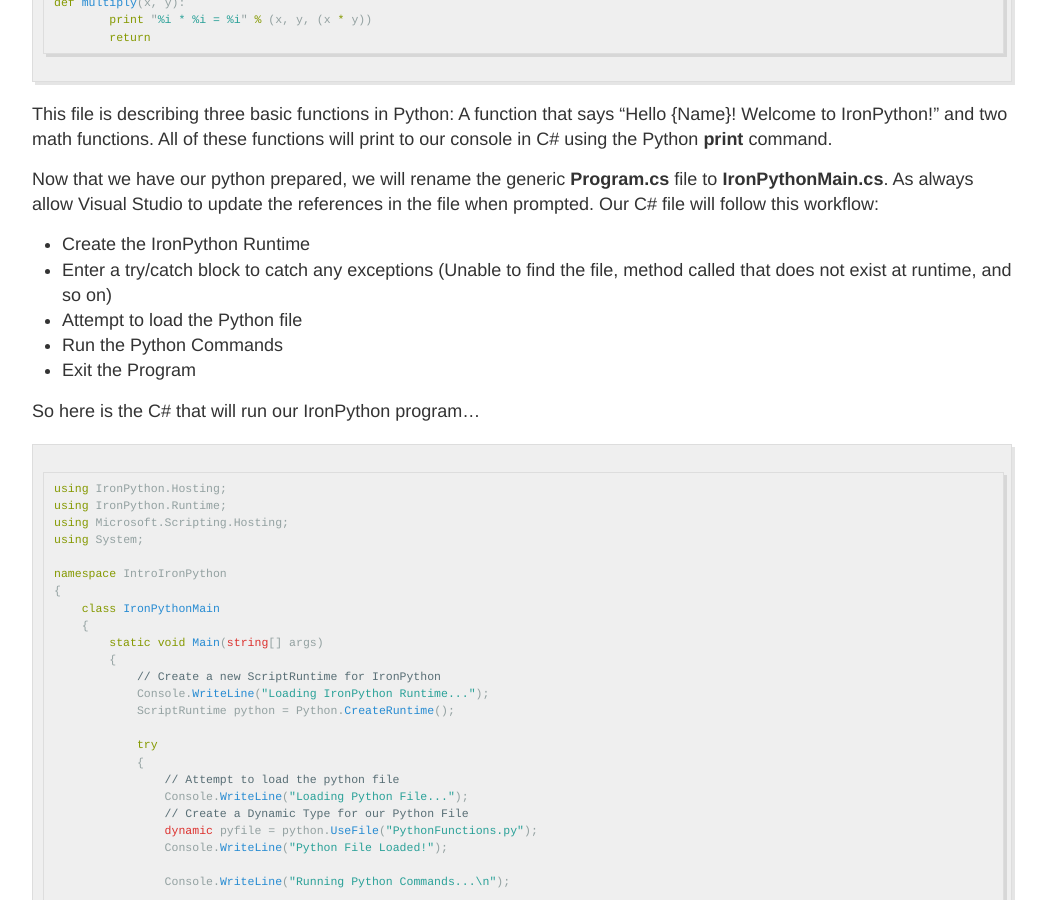
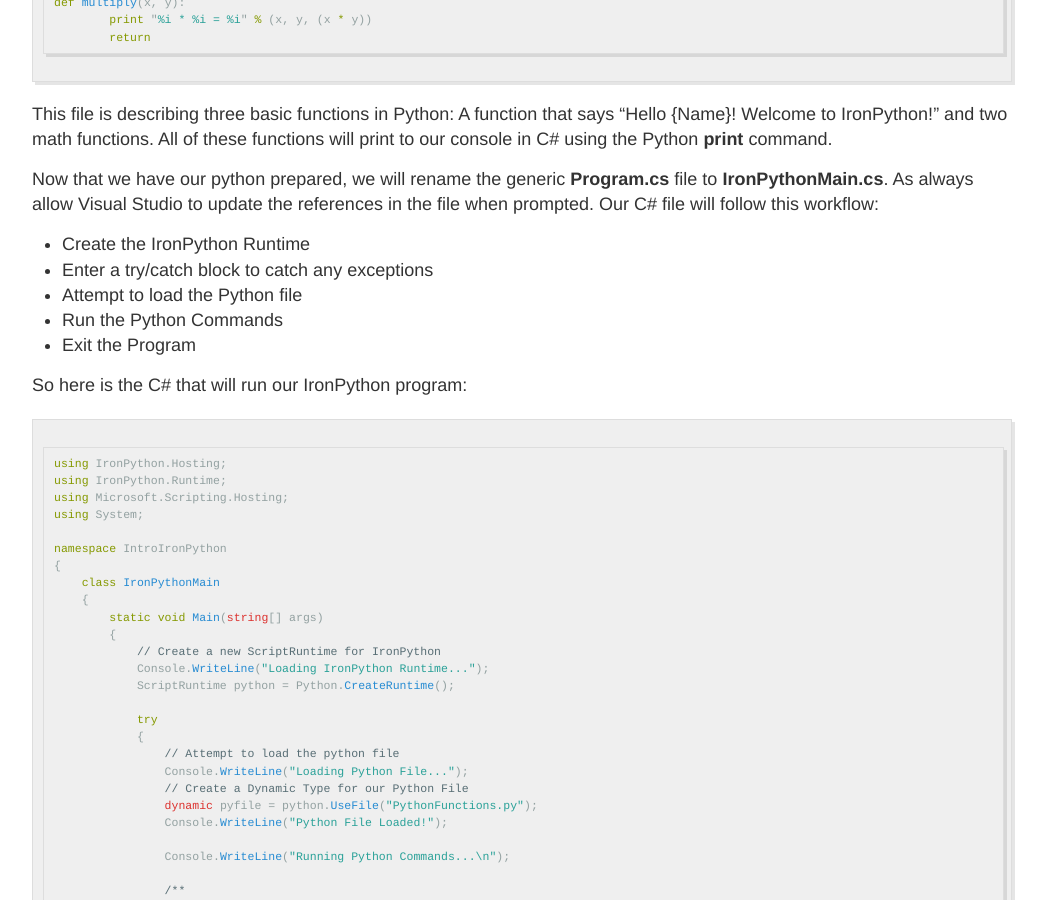
Before and after one commit to urda/website, a Jekyll site: the page built from _posts/2010-09-24-ironpython-and-csharp.md, in a window 1280 px wide and 900 px high, scrolled down 1120 px. Shown: the whole window, without its empty margins (118-1164 px from the left). Built offline with Jekyll 4.4.1, drawn with Linux system fonts in a browser that asks for light colours; Markdown is read by kramdown in place of the engine named in the settings; some of the changed lines change nothing that is shown.

Commit message:
Post cleanup

````diff
--- a/_posts/2010-09-24-ironpython-and-csharp.md
+++ b/_posts/2010-09-24-ironpython-and-csharp.md
@@ -3,6 +3,9 @@
 author: Peter Urda
 layout: post
 redirect_from: /2010/09/ironpython-and-csharp/
+
+urda_uuid: 20100924
+
 categories:
   - Mercer Daily Reports
 tags:
@@ -10,25 +13,49 @@
   - IronPython
   - Visual Studio 2010
 ---
-So the other day I wrote about <a href="http://www.peter-urda.com/2010/09/dynamic-types-in-csharp" target="_blank">dynamic types in C#</a>. I covered a few use cases from COM interaction to working with other languages. Well, today I have put together an example for you that will load a Python file into C#, through IronPython.
 
-Before we can work with IronPython in C#, we need to setup our environment. Here is a quick overview of the steps we will take before we work with IronPython:
+So the other day I wrote about
+[dynamic types in C#]({% post_url 2010-09-23-dynamic-types-in-csharp %}). I
+covered a few use cases from COM interaction to working with other languages.
+Well, today I have put together an example for you that will load a Python file
+into C#, through IronPython.
 
-  1. Install the latest stable release of IronPython
-  2. Create a new C# Console Application in Visual Studio 2010
-  3. Add required references for IronPython
-  4. ...then write the code!
+Before we can work with IronPython in C#, we need to setup our environment. Here
+is a quick overview of the steps we will take before we work with IronPython:
 
-The first step in working with IronPython in Visual Studio 2010 is to actually install IronPython. You'll need to visit <a href="http://ironpython.net/download/" class="external external_icon" target="_blank">IronPython.net</a> to grab the latest version of IronPython. Just install the latest **stable** release. For reference, I installed IronPython version 2.6.1 when I wrote this article. Just install all the recommended components. After that is done you can go ahead and startup Visual Studio.
+1. Install the latest stable release of IronPython
+2. Create a new C# Console Application in Visual Studio 2010
+3. Add required references for IronPython
+4. ...then write the code!
 
-After Visual Studio has started up, you'll need to start a new C# Console Application project. After you have created that we are going to need to add references (Right-Click on References in the Solution Explorer > "Add Reference...") to this project. Assuming you installed IronPython in the default directory you will find all the needed references in **"C:\Program Files\IronPython 2.6 for .NET 4.0"** on **32-bit systems** and **"C:\Program Files (x86)\IronPython 2.6 for .NET 4.0"** on **64-bit systems**. We will be adding the following references:
+The first step in working with IronPython in Visual Studio 2010 is to actually
+install IronPython. You'll need to visit
+[IronPython.net](http://ironpython.net/) to grab the latest version of
+IronPython. Just install the latest **stable** release. For reference, I
+installed IronPython version 2.6.1 when I wrote this article. Just install all
+the recommended components. After that is done you can go ahead and startup
+Visual Studio.
 
-  * IronPython
-  * IronPython.Modules
-  * Microsoft.Dynamic
-  * Microsoft.Scripting
+After Visual Studio has started up, you'll need to start a new C# Console
+Application project. After you have created that we are going to need to add
+references (Right-Click on References in the Solution Explorer >
+"Add Reference...") to this project. Assuming you installed IronPython in the
+default directory you will find all the needed references in
+**"C:\Program Files\IronPython 2.6 for .NET 4.0"** on **32-bit systems** and
+**"C:\Program Files (x86)\IronPython 2.6 for .NET 4.0"** on **64-bit systems**.
+We will be adding the following references:
 
-Now we can actually get to the code creation! First we are going to make a new text file in the root of our project, and we will call it **PythonFunctions.py**. When that has been created you'll need to update the properties on that file, specifically set **Copy to Output Directory** to **Copy always**. Now we will fill out our Python file with some Python functions:
+* IronPython
+* IronPython.Modules
+* Microsoft.Dynamic
+* Microsoft.Scripting
+
+Now we can actually get to the code creation! First we are going to make a new
+text file in the root of our project, and we will call it
+**PythonFunctions.py**. When that has been created you'll need to update the
+properties on that file, specifically set **Copy to Output Directory** to
+**Copy always**. Now we will fill out our Python file with some Python
+functions:
 
 ```python
 def hello(name):
@@ -44,17 +71,21 @@
 	return
 ```
 
-This file is describing three basic functions in Python: A function that says "Hello {Name}! Welcome to IronPython!" and two math functions. All of these functions will print to our console in C# using the Python **print** command.
+This file is describing three basic functions in Python: A function that says
+"Hello {Name}! Welcome to IronPython!" and two math functions. All of these
+functions will print to our console in C# using the Python **print** command.
 
-Now that we have our python prepared, we will rename the generic **Program.cs** file to **IronPythonMain.cs**. As always allow Visual Studio to update the references in the file when prompted. Our C# file will follow this workflow:
+Now that we have our python prepared, we will rename the generic **Program.cs**
+file to **IronPythonMain.cs**. As always allow Visual Studio to update the
+references in the file when prompted. Our C# file will follow this workflow:
 
-  * Create the IronPython Runtime
-  * Enter a try/catch block to catch any exceptions (Unable to find the file, method called that does not exist at runtime, and so on)
-  * Attempt to load the Python file
-  * Run the Python Commands
-  * Exit the Program
+* Create the IronPython Runtime
+* Enter a try/catch block to catch any exceptions
+* Attempt to load the Python file
+* Run the Python Commands
+* Exit the Program
 
-So here is the C# that will run our IronPython program...
+So here is the C# that will run our IronPython program:
 
 ```csharp
 using IronPython.Hosting;
@@ -113,8 +144,18 @@
 ```
 
 When the program is run, we are greeted with this output:
-<img src="http://www.peter-urda.com/wp/wp-content/uploads/2010/09/IntroIronPythonRunning.png" alt="Intro to IronPython Screenshot" title="Intro to IronPython Screenshot" width="677" height="342" class="aligncenter size-full wp-image-858" />
 
-Again take note, that it is the **print** function from the Python file that is driving the console output in this application. All C# is doing is opening up the runtime, loading the Python file, and just calling the Python methods we defined.
+[![IronPython Output](/content/{{ page.urda_uuid }}/IntroIronPythonRunning.png)](/content/{{ page.urda_uuid }}/IntroIronPythonRunning.png)
 
-Through the power of IronPython and C# dynamic types we are able to pull Python code and functions into C# for use. The dynamic type will figure out what it needs to be at runtime from the Python file. It will also locate and invoke the Python functions we call on it through the IronPython runtime. All of this can be conducted on Python code that you may already have, but have not transitioned it to the C# language. This entire project is a perfect example of using C# and Python together through the strange dynamic type in C#.
+Again take note, that it is the **print** function from the Python file that is
+driving the console output in this application. All C# is doing is opening up
+the runtime, loading the Python file, and just calling the Python methods we
+defined.
+
+Through the power of IronPython and C# dynamic types we are able to pull Python
+code and functions into C# for use. The dynamic type will figure out what it
+needs to be at runtime from the Python file. It will also locate and invoke the
+Python functions we call on it through the IronPython runtime. All of this can
+be conducted on Python code that you may already have, but have not transitioned
+it to the C# language. This entire project is a perfect example of using C# and
+Python together through the strange dynamic type in C#.
````
Also changed, not shown: content/20100924/IntroIronPythonRunning.png (renamed from wp-content/uploads/2010/09/IntroIronPythonRunning.png), wp-content/uploads/2010/09/CodePromotionBranch-300x109.gif (deleted), wp-content/uploads/2010/09/CodePromotionBranch.gif (deleted), wp-content/uploads/2010/09/IntroIronPythonRunning-300x151.png (deleted), wp-content/uploads/2010/09/IntroIronPythonRunning-500x252.png (deleted).
